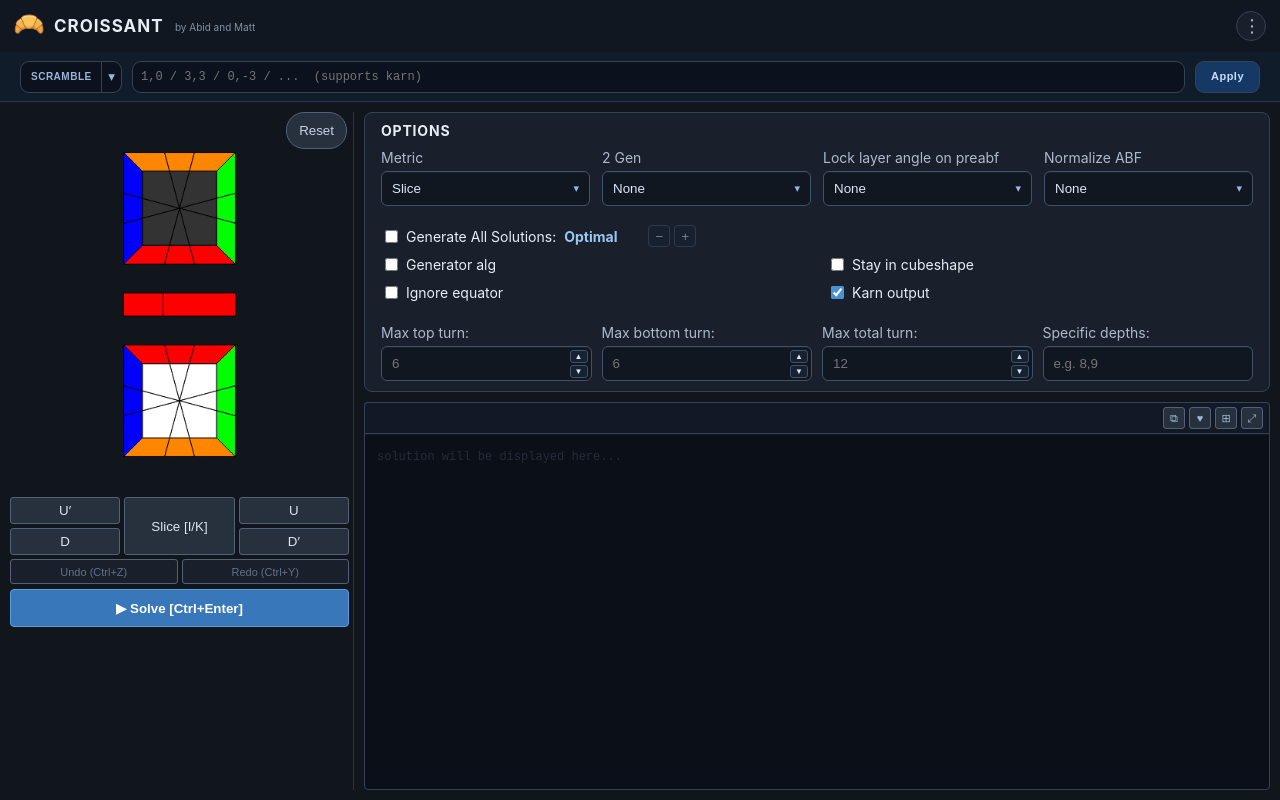
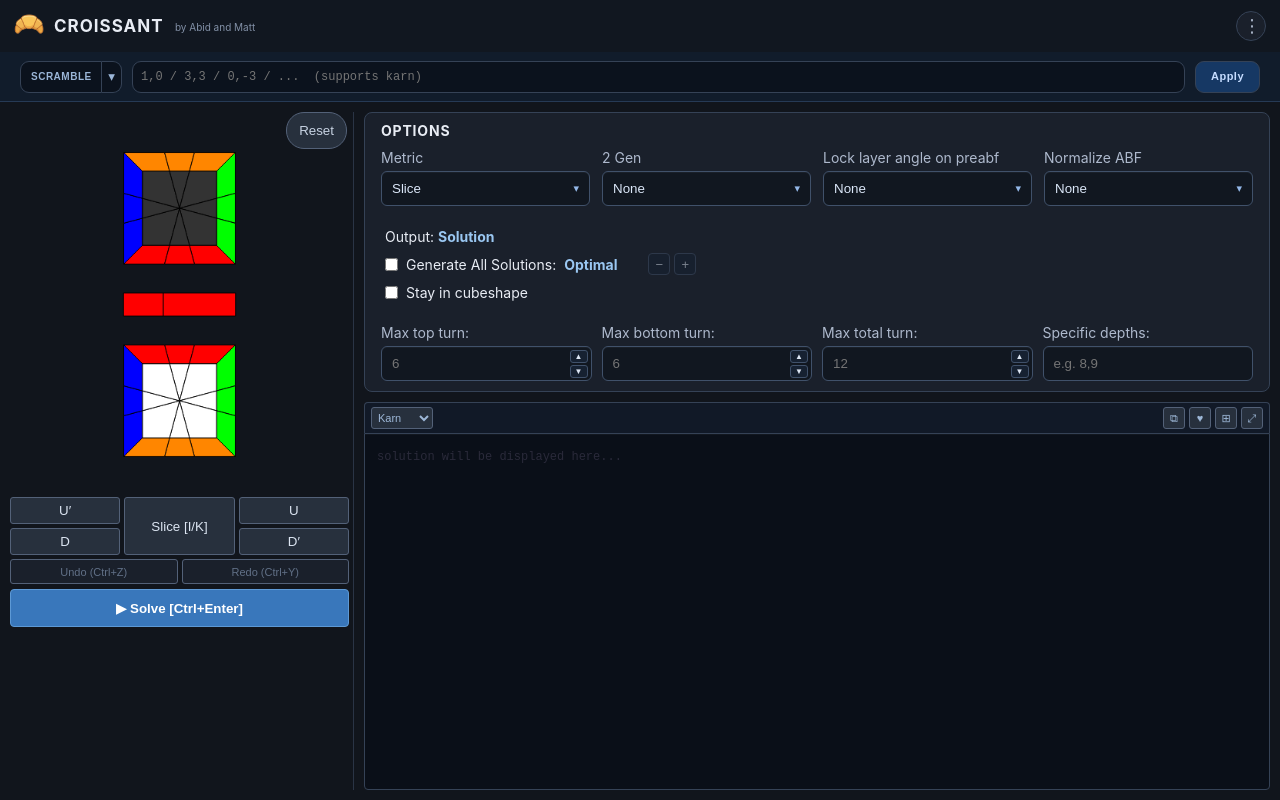
Before and after one commit to Abid-speedcuber/Croissant, a React (Vite) app in the folder main/: page / in a window 1280 px wide. Built offline with nearby package versions, Linux system fonts and the light colour scheme.

Commit message:
Tweak: toggles in options rethought

```diff
--- a/main/src/App.tsx
+++ b/main/src/App.tsx
@@ -1850,6 +1850,7 @@ export default function App() {
         <OptionDropdown id="normalize" label="Normalize ABF" title={tooltips.normalize} value={normalize} options={["None", "Both", "PreABF", "PostABF"]} disabled={running} open={openDropdown === "normalize"} setOpen={setOpenDropdown} onChange={setNormalize} />
       </div>
       <div className="check-grid">
+        <span className="generator-toggle" title={tooltips.generator} onClick={() => !running && setGenerator((g) => !g)}>Output: <span className="generator-toggle-value">{generator ? "Scramble" : "Solution"}</span></span>
         <label className="inline-all-optimal" title={tooltips.all}>
           <input type="checkbox" checked={all} disabled={running} onChange={(e) => setAll(e.target.checked)} />
           <span>Generate All Solutions:</span>
@@ -1859,10 +1860,7 @@ export default function App() {
             <button type="button" title={tooltips.suboptimal} disabled={running || !all} onClick={() => setSuboptimal((value) => value + 1)}>+</button>
           </span>}
         </label>
-        <label title={tooltips.generator}><input type="checkbox" checked={generator} disabled={running} onChange={(e) => setGenerator(e.target.checked)} /> Generator alg</label>
         <label title={tooltips.cubeshape}><input type="checkbox" checked={cubeShape} disabled={running || !inCubeshape(cubeState)} onChange={(e) => setCubeShape(e.target.checked)} /> Stay in cubeshape</label>
-        <label title={tooltips.ignoreEquator}><input type="checkbox" checked={ignoreMiddle} disabled={running} onChange={(e) => toggleIgnoreMiddle(e.target.checked)} /> Ignore equator</label>
-        <label title={tooltips.karn}><input type="checkbox" checked={karn} disabled={running} onChange={(e) => setKarn(e.target.checked)} /> Karn output</label>
       </div>
       <div className="limit-grid">
         <label title={tooltips.maxX}>Max top turn:
@@ -1899,11 +1897,19 @@ export default function App() {
   const renderOutputShell = () => (
     <div className={`terminal-shell ${outputToolsFaded ? "tools-faded" : ""}`} onMouseMove={markOutputToolsActive} onMouseLeave={() => setOutputToolsFaded(true)}>
       <div className="output-tools">
-        <button title="Copy all algs in terminal" disabled={!solutions.length} onClick={copyTerminalText}>⧉</button>
-        <button title="Open the favorites bin" onClick={() => setFavoritesOpen(true)}>♥</button>
-        <button title={tableView ? "Switch to terminal view" : "Switch to table view"} onClick={() => tableView ? switchToTerminalMode() : switchToTableMode()}>{tableView ? "▤" : "⊞"}</button>
-        <button className="mobile-output-close" title="Close output" aria-label="Close output" onClick={() => setMobileOutputOpen(false)}>×</button>
-        <button className="expand-output" title={expanded ? "Shrink terminal" : "Expand terminal"} onClick={() => setExpanded((v) => !v)}>{expanded ? "–" : "⤢"}</button>
+        <div className="output-tools-left">
+          <select className="karn-select" title={tooltips.karn} value={karn ? "karn" : "normal"} disabled={running} onChange={(e) => setKarn(e.target.value === "karn")}>
+            <option value="normal">Normal</option>
+            <option value="karn">Karn</option>
+          </select>
+        </div>
+        <div className="output-tools-right">
+          <button title="Copy all algs in terminal" disabled={!solutions.length} onClick={copyTerminalText}>⧉</button>
+          <button title="Open the favorites bin" onClick={() => setFavoritesOpen(true)}>♥</button>
+          <button title={tableView ? "Switch to terminal view" : "Switch to table view"} onClick={() => tableView ? switchToTerminalMode() : switchToTableMode()}>{tableView ? "▤" : "⊞"}</button>
+          <button className="mobile-output-close" title="Close output" aria-label="Close output" onClick={() => setMobileOutputOpen(false)}>×</button>
+          <button className="expand-output" title={expanded ? "Shrink terminal" : "Expand terminal"} onClick={() => setExpanded((v) => !v)}>{expanded ? "–" : "⤢"}</button>
+        </div>
       </div>
       {!followTerminal && !tableView && completedWhilePaused && <button className="terminal-follow-button" title="Switch to table view" onClick={() => { switchToTableMode(); setCompletedWhilePaused(false); }}>⊞</button>}
       {!followTerminal && !tableView && running && <button className="terminal-follow-button" title="Scroll to bottom and resume auto-scroll" onClick={scrollTerminalToBottom}>⌄</button>}
@@ -1916,7 +1922,7 @@ export default function App() {
         })}
         {tableBusyMessage && <div className="table-busy"><span className="table-busy-spinner" /><span>{tableBusyText}</span></div>}
       </div> : <div ref={terminalTextRef} className="terminal terminal-text" onWheel={(event) => { if (event.deltaY < 0 && running) { followTerminalRef.current = false; setFollowTerminal(false); } }} onScroll={handleTerminalScroll}>
-        {!outputLines.length && !solutions.length && <span className="terminal-line terminal-line-empty">solution will be displayed here...</span>}
+        {!outputLines.length && !solutions.length && <span className="terminal-line terminal-line-empty">{generator ? "scramble will be displayed here..." : "solution will be displayed here..."}</span>}
         {terminalNonSolutions.map((line) => <span key={line.key} className="terminal-line terminal-line-status">{line.text || " "}</span>)}
         {terminalSolutions.map((line, index) => <span key={line.key} className={`terminal-line terminal-line-solution ${index % 2 ? "terminal-line-b" : "terminal-line-a"}`} onContextMenu={(event) => { event.preventDefault(); setContextMenu({ x: event.clientX, y: event.clientY, alg: line.solution.display }); }}>{renderSolutionText(line.text)}</span>)}
         {statusLines.map((line, index) => <span key={`status-${index}-${line}`} className="terminal-line terminal-line-final">{line}</span>)}
--- a/main/src/styles.css
+++ b/main/src/styles.css
@@ -536,9 +536,9 @@ body {
 }
 .check-grid {
   display: grid;
-  grid-template-columns: repeat(2, minmax(0, 1fr));
+  grid-template-columns: 1fr;
   grid-auto-rows: minmax(28px, auto);
-  gap: 0 28px;
+  gap: 0;
   margin: 5px 4px 18px;
   align-items: center;
 }
@@ -1109,10 +1109,6 @@ body {
 :root.bp-720 .limit-grid label:nth-child(4) {
   grid-column: auto;
 }
-:root.bp-720 .check-grid {
-  grid-template-columns: minmax(0, 1fr) minmax(0, 1fr);
-  gap: 0 18px;
-}
 :root.bp-720 .inline-all-optimal {
   gap: 7px;
 }
@@ -1139,12 +1135,8 @@ body {
 }
 
 @container (max-width: 360px) {
-  .select-grid,
-  .check-grid {
+  .select-grid {
     grid-template-columns: 1fr;
-  }
-  .check-grid {
-    gap: 0;
   }
   .inline-all-optimal {
     grid-column: auto;
@@ -1160,12 +1152,8 @@ body {
   }
 }
 
-:root.bp-620 .select-grid,
-:root.bp-620 .check-grid {
+:root.bp-620 .select-grid {
   grid-template-columns: 1fr;
-}
-:root.bp-620 .check-grid {
-  gap: 0;
 }
 :root.bp-620 .inline-all-optimal {
   grid-column: auto;
@@ -1210,9 +1198,8 @@ body {
 }
 .output-tools {
   display: flex;
-  justify-content: flex-end;
+  justify-content: space-between;
   align-items: center;
-  gap: 4px;
   min-height: 30px;
   padding: 4px 6px;
   border: 1px solid #354256;
@@ -1220,6 +1207,16 @@ body {
   border-radius: 4px 4px 0 0;
   background: #111927;
   opacity: 1;
+}
+.output-tools-left {
+  display: flex;
+  align-items: center;
+  gap: 4px;
+}
+.output-tools-right {
+  display: flex;
+  align-items: center;
+  gap: 4px;
 }
 .terminal-shell.tools-faded .output-tools {
   opacity: 1;
@@ -1241,6 +1238,34 @@ body {
 }
 .output-tools button:hover {
   background: #345078;
+}
+.output-tools .karn-select {
+  height: 22px;
+  padding: 0 2px;
+  border: 1px solid #536178;
+  border-radius: 3px;
+  background: #27303d;
+  color: #9db7d7;
+  font-size: 11px;
+  line-height: 1;
+  cursor: pointer;
+}
+.generator-toggle {
+  cursor: pointer;
+  color: #e8ecf4;
+  width: fit-content;
+  display: inline-block;
+  justify-self: start;
+}
+.generator-toggle-value {
+  color: #9ac7f2;
+  font-weight: 700;
+}
+.generator-toggle-value:hover {
+  text-decoration: underline;
+}
+.generator-toggle-value:active {
+  color: #6fa3d9;
 }
 .terminal-text {
   margin: 0;
```
